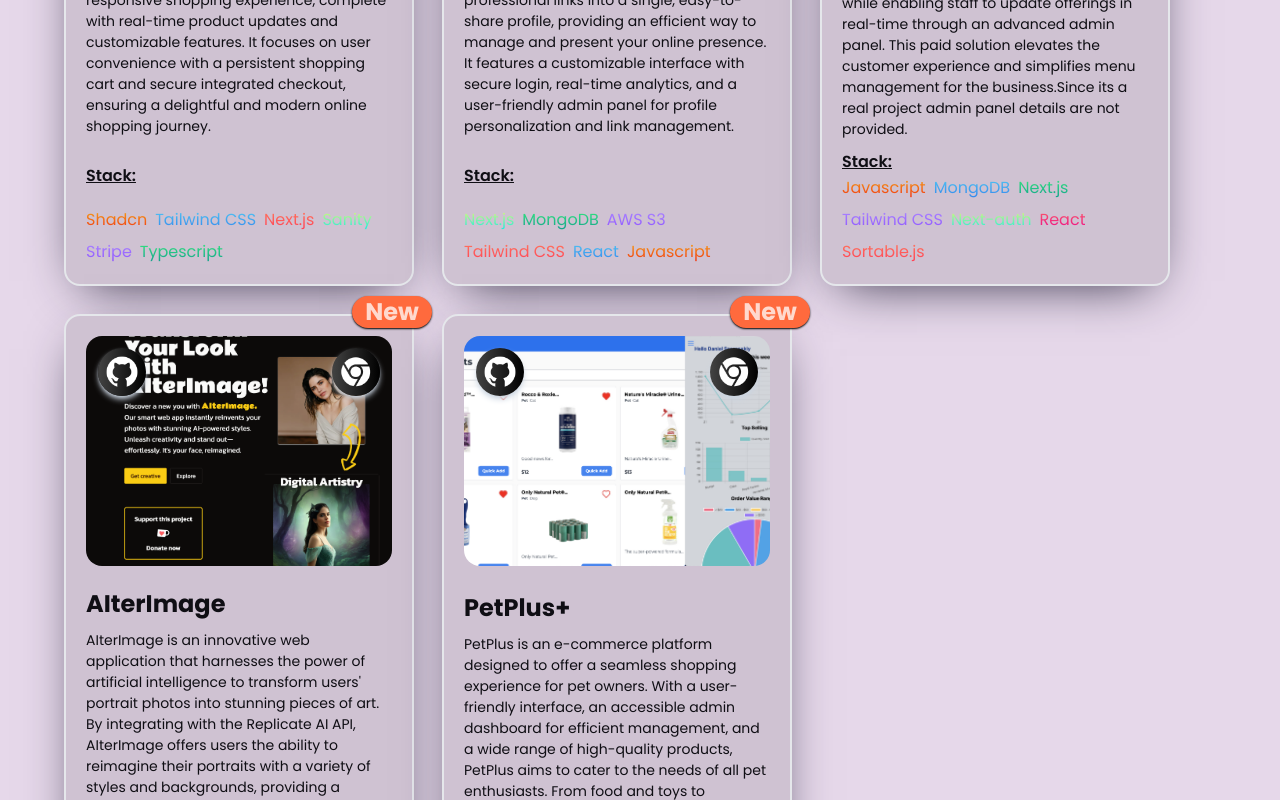
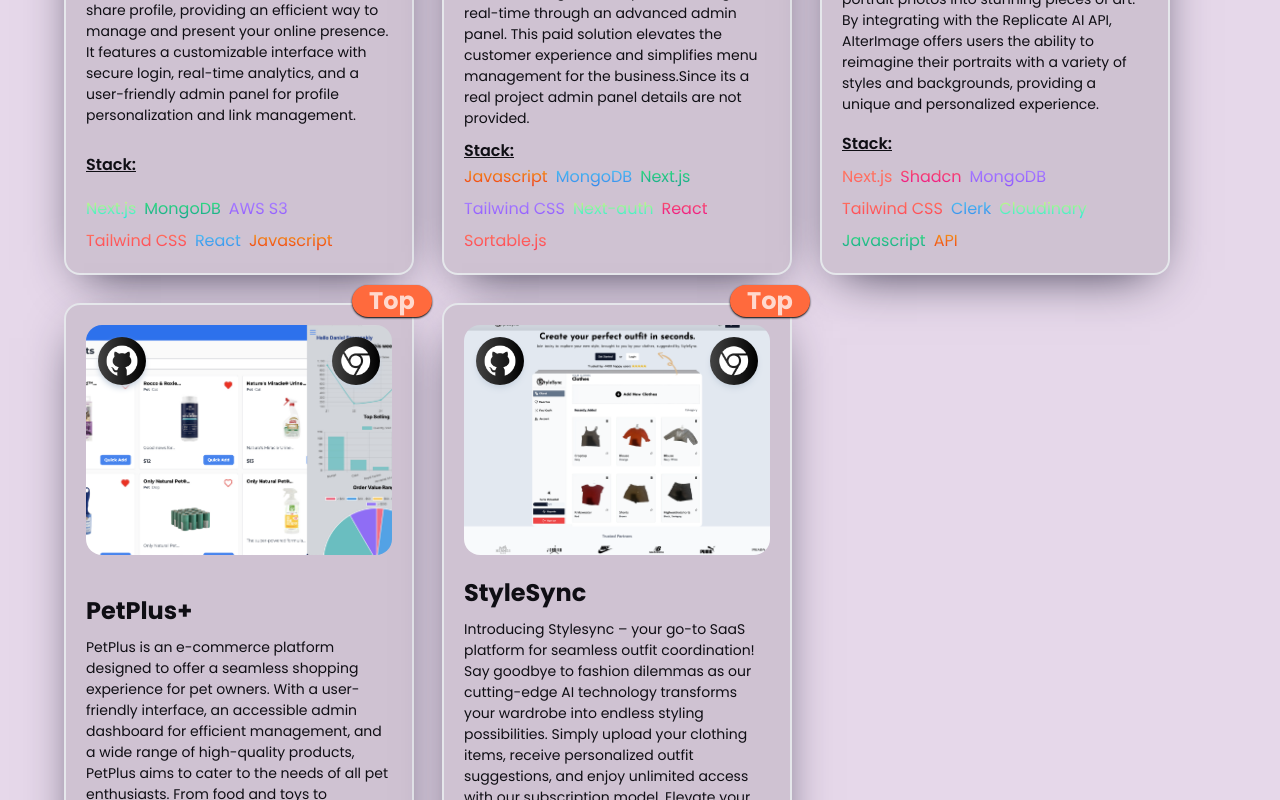
Before and after one commit to Danieldo1/dani-sper, a React (Vite) app: page / in a window 1280 px wide. Shown: the part 4069-4869 px from the top of the page. Built offline with nearby package versions, Linux system fonts and the light colour scheme.

Commit message:
added stylesync proj

```diff
--- a/src/assets/index.js
+++ b/src/assets/index.js
@@ -45,6 +45,7 @@ import unilinkw from './unilinkw.png';
 import bar from './bar.png';
 import alterimage from './alterimage.png';
 import petplus from './pet_plus.jpg';
+import stylesync from './stylesync.png';
 
 import colorDesign from './pngScreen/colorDesign.png';
 import cssInJs from './pngScreen/cssInJs.png';
@@ -93,6 +94,7 @@ export {
   bar,
   alterimage,
   petplus,
+stylesync,
 
   travelapp,
   ecom,
--- a/src/components/Works.jsx
+++ b/src/components/Works.jsx
@@ -25,7 +25,7 @@ const ProjectCard = ({
 
   return (
       <Tilt
-        options={{ max: 45, scale: 1, speed: 250 }}
+        options={{ max: 15, scale: 1, speed: 150 }}
         className="dark:bg-tertiary  light: bg-purple-200 p-5 shadow-card  light: border-2 purple-100 rounded-2xl  xs:w-[350px]  w-full  flex"
       >
     <motion.div className="flex-col flex justify-between " variants={staggerContainer} >
@@ -34,7 +34,7 @@ const ProjectCard = ({
           {isLastThree && (
             <div className="absolute inset-[-40px] flex justify-end  card-img_hover ">
               <div className="w-20 h-8 rounded-full flex justify-center items-center cursor-default shadow-sm dark:shadow-slate-50 light: shadow-black bg-[#ff6a3d] ">
-              <p className="text-white font-bold text-[24px] z-10 animate-pulse">New</p>
+              <p className="text-white font-bold text-[24px] z-10 animate-pulse">Top</p>
               </div>
             </div>
           )}
--- a/src/constants/index.js
+++ b/src/constants/index.js
@@ -52,6 +52,7 @@ import {
   bar,
   alterimage,
   petplus,
+  stylesync,
 } from "../assets";
 
 export const navLinks = [
@@ -603,10 +604,6 @@ const projects = [
         name: "Tailwind CSS",
         color: "blue-text-gradient",
       },
-      {
-        name: "N",
-        color: "transparent-color",
-      },
     ],
     image: dreamcanvas,
     source_code_link: "https://github.com/Danieldo1/dream-canvas",
@@ -1109,6 +1106,60 @@ const projects = [
     source_code_link: "https://github.com/Danieldo1/e-depo-admin",
     project_link: "https://pet-plus-us.vercel.app/",
   },
+  {
+    name: "StyleSync",
+    description:
+      "Introducing Stylesync – your go-to SaaS platform for seamless outfit coordination! Say goodbye to fashion dilemmas as our cutting-edge AI technology transforms your wardrobe into endless styling possibilities. Simply upload your clothing items, receive personalized outfit suggestions, and enjoy unlimited access with our subscription model. Elevate your style effortlessly with Stylesync – where convenience meets chic sophistication.",
+    tags: [
+      {
+        name: "Next.js",
+        color: "green-text-gradient",
+      },
+      {
+        name: "Next-auth",
+        color: "orange-text-gradient",
+      },
+      {
+        name: "MongoDB",
+        color: "red-text-gradient",
+      },
+      {
+        name: "Tailwind CSS",
+        color: "purple-text-gradient",
+      },
+      {
+        name: "Shadcn",
+        color: "seafoam-mint-text-gradient",
+      },
+      {
+        name: "API",
+        color: "blue-text-gradient",
+      },
+      {
+        name: "Replicate",
+        color: "yellow-text-gradient",
+      },
+      {
+        name: "OpenAi",
+        color: "chocolate-gold-text-gradient",
+      },
+      {
+        name: "Stripe",
+        color: "custom-text-gradient",
+      },
+      {
+        name: "AWS S3",
+        color: "pink-text-gradient",
+      },
+      {
+        name: "N",
+        color: "transparent-color",
+      },
+    ],
+    image: stylesync,
+    source_code_link: "https://github.com/Danieldo1/style-sync",
+    project_link: "https://style-sync.vercel.app/",
+  },
 ];
 // {
 //   name: "",
--- a/src/index.css
+++ b/src/index.css
@@ -263,7 +263,27 @@
   -webkit-background-clip: text;
   -webkit-text-fill-color: transparent;
 }
-
+.seafoam-mint-text-gradient {
+  background: #2c6975; /* fallback for old browsers */
+  background: -webkit-linear-gradient(to top, #2c6975, #6dd5ed); /* Chrome 10-25, Safari 5.1-6 */
+  background: linear-gradient(to top, #2c6975, #6dd5ed); /* W3C, IE 10+/ Edge, Firefox 16+, Chrome 26+, Opera 12+, Safari 7+ */
+  -webkit-background-clip: text;
+  -webkit-text-fill-color: transparent;
+}
+.slate-silver-text-gradient {
+  background: #65787d; /* fallback for old browsers */
+  background: -webkit-linear-gradient(to top, #65787d, #d7d2cc); /* Chrome 10-25, Safari 5.1-6 */
+  background: linear-gradient(to top, #65787d, #d7d2cc); /* W3C, IE 10+/ Edge, Firefox 16+, Chrome 26+, Opera 12+, Safari 7+ */
+  -webkit-background-clip: text;
+  -webkit-text-fill-color: transparent;
+}
+.chocolate-gold-text-gradient {
+  background: #6b4e31; /* fallback for old browsers */
+  background: -webkit-linear-gradient(to top, #6b4e31, #c0a080); /* Chrome 10-25, Safari 5.1-6 */
+  background: linear-gradient(to top, #6b4e31, #c0a080); /* W3C, IE 10+/ Edge, Firefox 16+, Chrome 26+, Opera 12+, Safari 7+ */
+  -webkit-background-clip: text;
+  -webkit-text-fill-color: transparent;
+}
 .transparent-color{
   color: transparent;
 }
```
Also changed, not shown: src/assets/stylesync.png (added).
